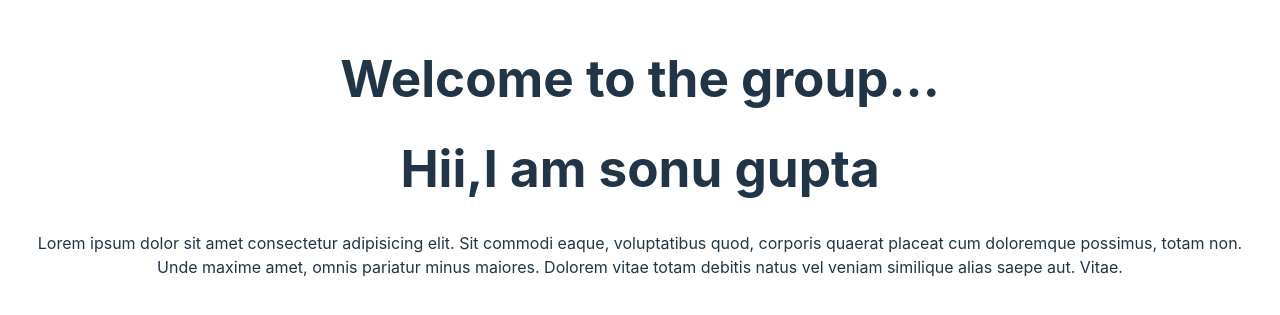
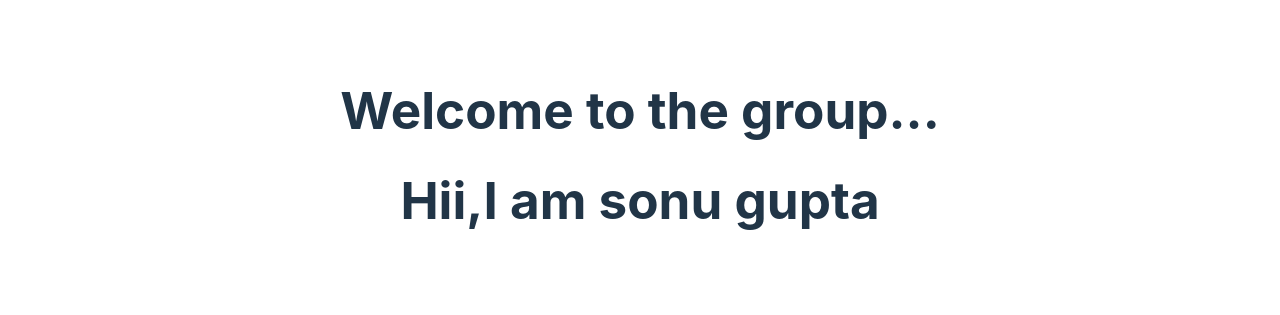
Before and after one commit to guptasonu14/app, a React (Vite) app: page / in a window 1280 px wide. Shown: the part 245-560 px from the top of the page. Built offline with nearby package versions, Linux system fonts and the light colour scheme.

Commit message:
third msg

```diff
--- a/src/App.jsx
+++ b/src/App.jsx
@@ -9,10 +9,6 @@ function App() {
       <h1>Welcome to the group...</h1>
       <h1>Hii,I am sonu gupta</h1>
 
-      <p>Lorem ipsum dolor sit amet consectetur adipisicing elit. Sit commodi eaque,
-         voluptatibus quod, corporis quaerat placeat cum doloremque possimus, totam non.
-         Unde maxime amet, omnis pariatur minus maiores. Dolorem vitae totam debitis natus
-         vel veniam similique alias saepe aut. Vitae.</p>
     </>
   )
 }
```
